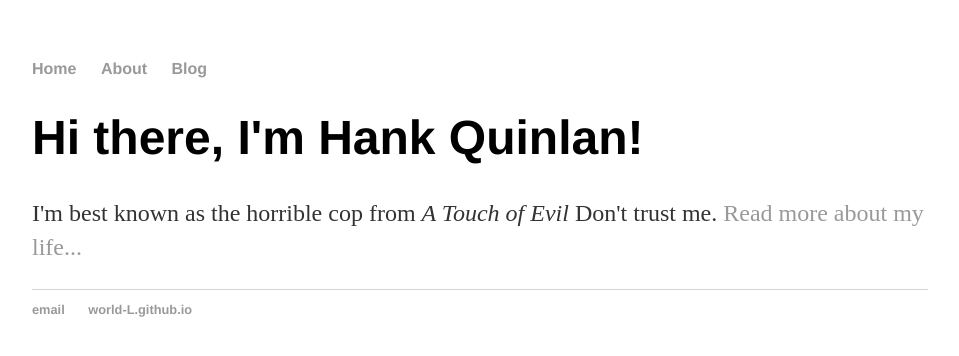
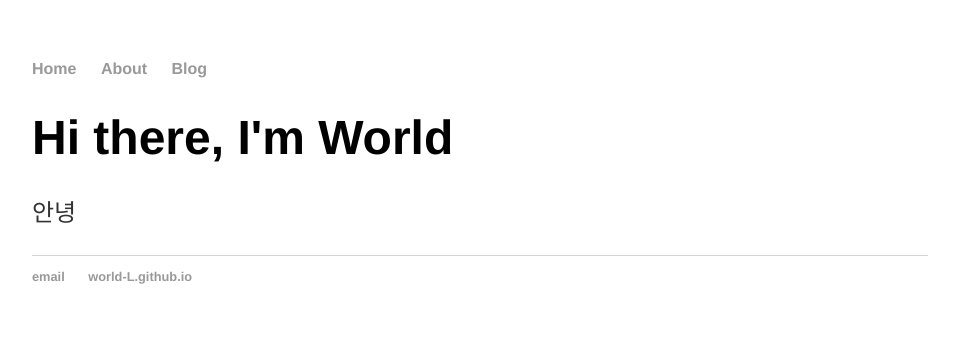
Before and after one commit to world-L/world-L.github.io, a Jekyll site: the page built from index.html, in a window 1280 px wide. Shown: the top 356 px of the page, without its empty margins (160-1119 px from the left). Built offline with Jekyll 4.4.1, drawn with Linux system fonts in a browser that asks for light colours.

Commit message:
Update index.html
change user name

```diff
--- a/index.html
+++ b/index.html
@@ -1,8 +1,8 @@
 ---
 layout: default
-title: Hank Quinlan, Horrible Cop
+title: World
 ---
 <div class="blurb">
-	<h1>Hi there, I'm Hank Quinlan!</h1>
-	<p>I'm best known as the horrible cop from <em>A Touch of Evil</em> Don't trust me. <a href="/about">Read more about my life...</a></p>
+	<h1>Hi there, I'm World</h1>
+	<p>안녕</p>
 </div><!-- /.blurb -->
```
